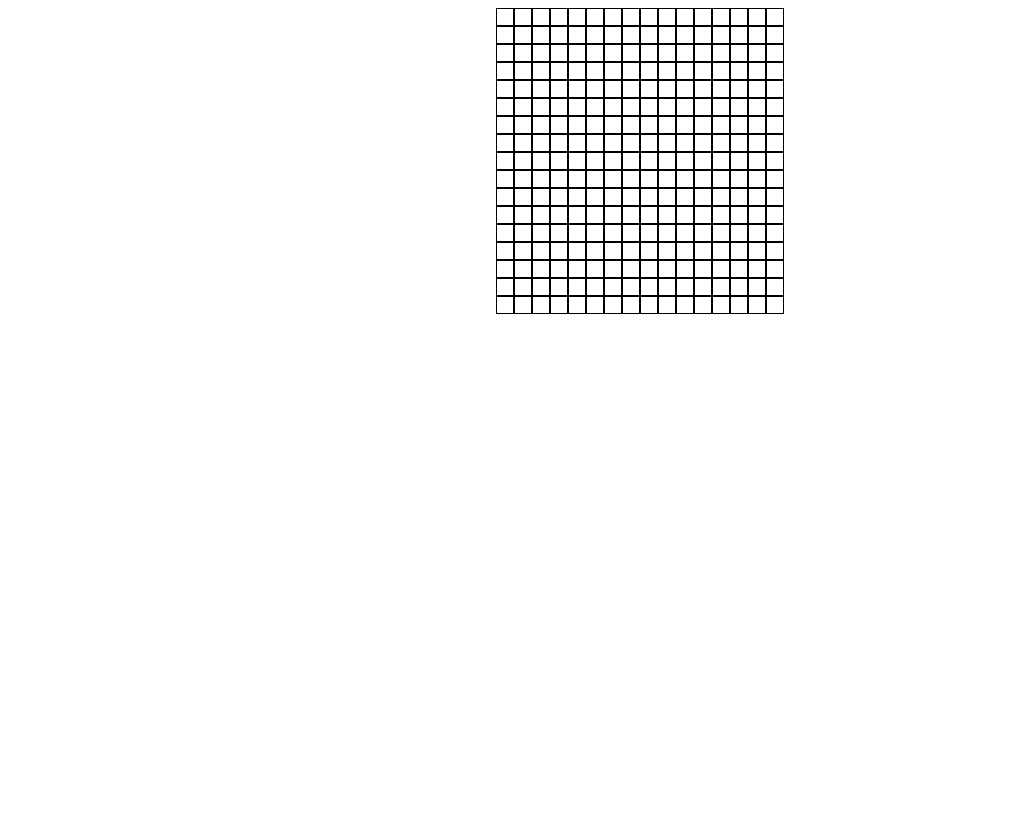
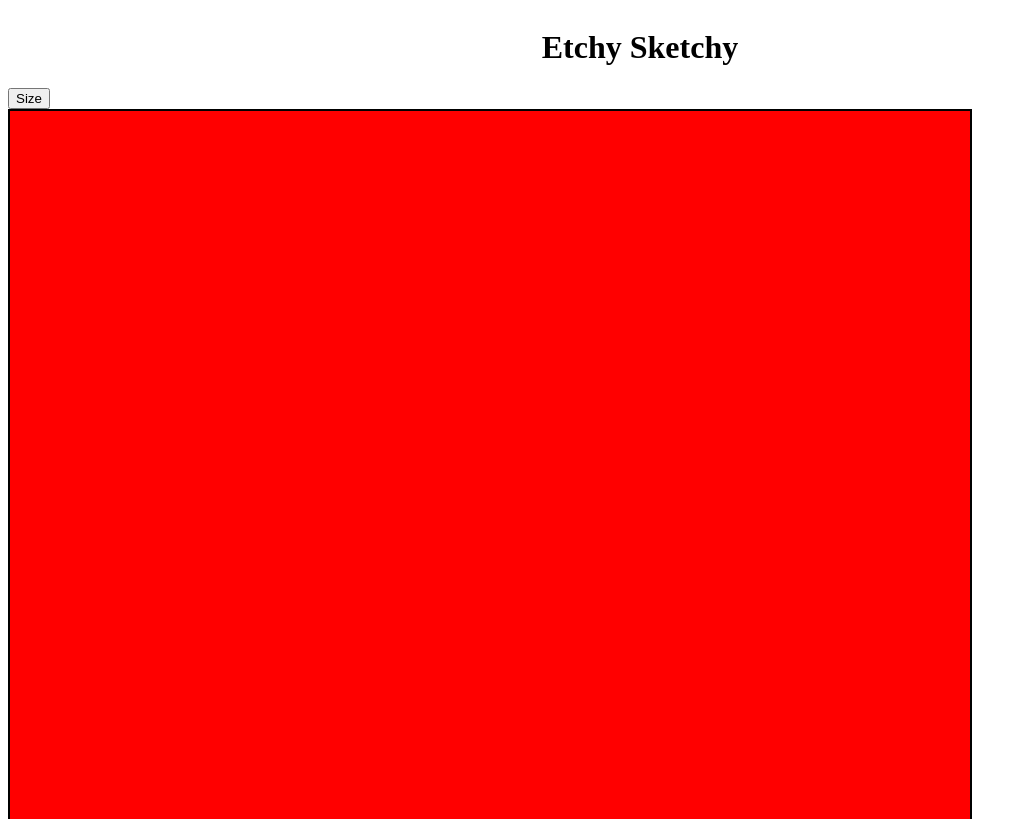
Before and after one commit to slivermarkr/ETCH-A-SKETCH, a plain HTML site: page index.html in a window 1280 px wide. Shown: the top 819 px of the page, without its empty margins (0-1027 px from the left). Drawn offline with Linux system fonts and the light colour scheme.

Commit message:
created grid

```diff
--- a/index.html
+++ b/index.html
@@ -7,9 +7,11 @@
     <link rel="stylesheet" href="style.css">
 </head>
 <body>
-    <div class="container">
-
+    <div class="section">
+        <h1>Etchy Sketchy</h1>
+        <button class="button">Size</button>
     </div>
+    <div class="container"></div>
     <script src="script.js"></script>
 </body>
 </html>
--- a/script.js
+++ b/script.js
@@ -1,23 +1,42 @@
 const container = document.querySelector('.container');
-for(let i = 0; i < 16; i++){
-    for(let j = 0; j < 16; j++){
-        let box = document.createElement('div');
-        box.classList.add('grids');
-        container.appendChild(box);    }
+const section = document.querySelector('.section');
+const button = document.querySelector('.button');
 
-    let box = document.createElement('div');
-    box.classList.add('grids');
-    container.appendChild(box);
-
-}
-
-// window.addEventListener('mouseover',(e) =>{
-//     e.target.style.border = "red 2px solid";
-//     console.log(e.target)
+let size = 64;
+// button.addEventListener('click',() => {
+//      size =  parseInt(prompt("Enter size: "))
+//      console.log(typeof size);
 // })
 
 
-container.addEventListener('mouseover',(e)=>{
-    if(!e.target.classList.contains('grids')) return;
-    e.target.style.backgroundColor = 'red';
+console.log(container.clientWidth)
+console.log(container.clientHeight)
+
+
+
+
+createGrid();
+function createGrid(){
+
+    //for row
+    for(let i = 0; i < size; i++){
+    //for column
+        for(let j = 1; j < size; j++){
+            let box = document.createElement('div');
+            box.classList.add("grid");
+            container.appendChild(box);
+            box.style.width = `${960 / size}px`;
+            box.style.height = `${960 / size}px`;
+        }
+    let box = document.createElement('div');
+    box.classList.add("grid");
+    container.appendChild(box);
+    box.style.width = `${960 / size}px`;
+    box.style.height = `${960 / size}px`;
+}};
+
+container.addEventListener('mouseover',(e) => {
+    if(!e.target.classList.contains('grid')) return;
+    console.log(e.target)
+    e.target.classList.add('hover')
 })
--- a/style.css
+++ b/style.css
@@ -1,23 +1,26 @@
- body{
+.section {
     display: flex;
     justify-content: center;
     align-items: center;
- }
-
- .container{
-
-    margin: 0;
-    width: 300px;
-    height: 300px;
+    flex-direction: column;
+}
+.container {
+    width: 960px;
+    height: 960px;
+    border: solid black 2px;
     display: flex;
     flex-wrap: wrap;
-    align-items: center;
-    justify-content: center;
 }
-.grids {
-    border: 1px solid black;
-    width: 16px;
-    height: 16px;
 
+.grid {
+    background-color: red;
+    margin: 0;
+    border: 0;
+}
+.button{
+    align-self: self-start;
+}
 
+.hover{
+   background-color: white;
 }
```
Also changed, not shown: 1 other file.
